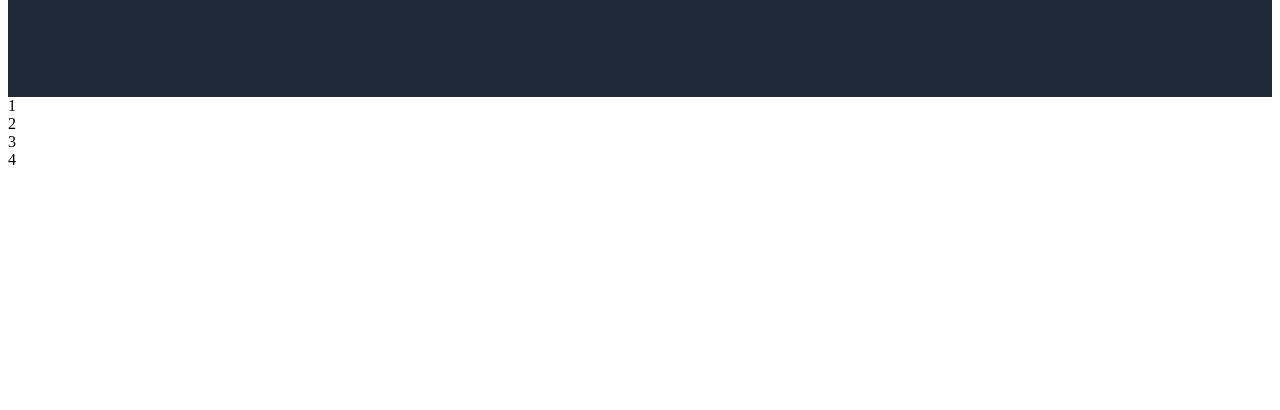
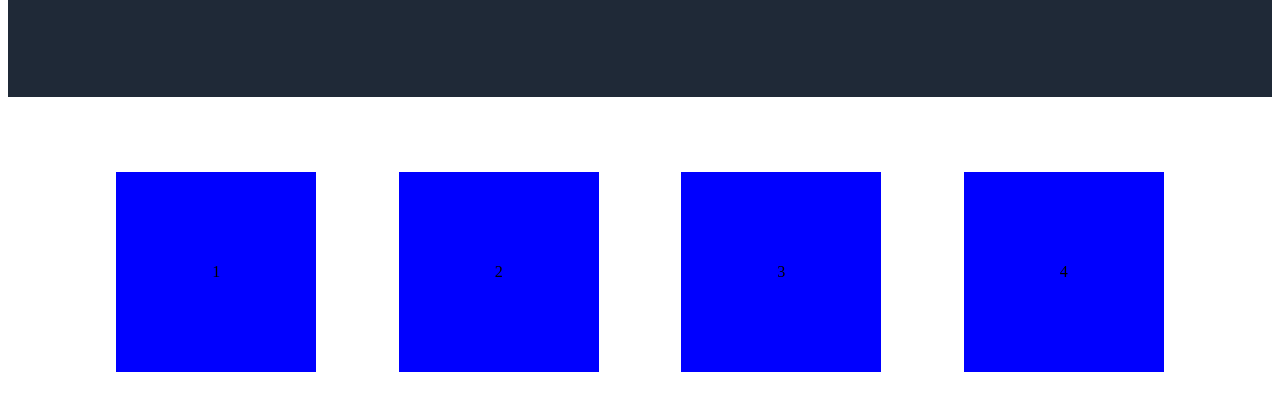
Before and after one commit to AmarisDavis/proj2, a plain HTML site: page index.html in a window 1280 px wide. Shown: the part 344-754 px from the top of the page. Drawn offline with Linux system fonts and the light colour scheme.

Commit message:
made image squares blue

```diff
--- a/styles.css
+++ b/styles.css
@@ -35,3 +35,18 @@ ul{
     max-width: 400px;
     text-align: center;
    }
+
+   .images{
+    display: flex;
+    gap: 16px;
+    padding: 75px;
+    justify-content: space-around;
+   }
+
+   .img{
+    background-color: blue;
+    height: 200px;
+     width: 200px;
+    align-content: center;
+    text-align: center;
+   }
```
